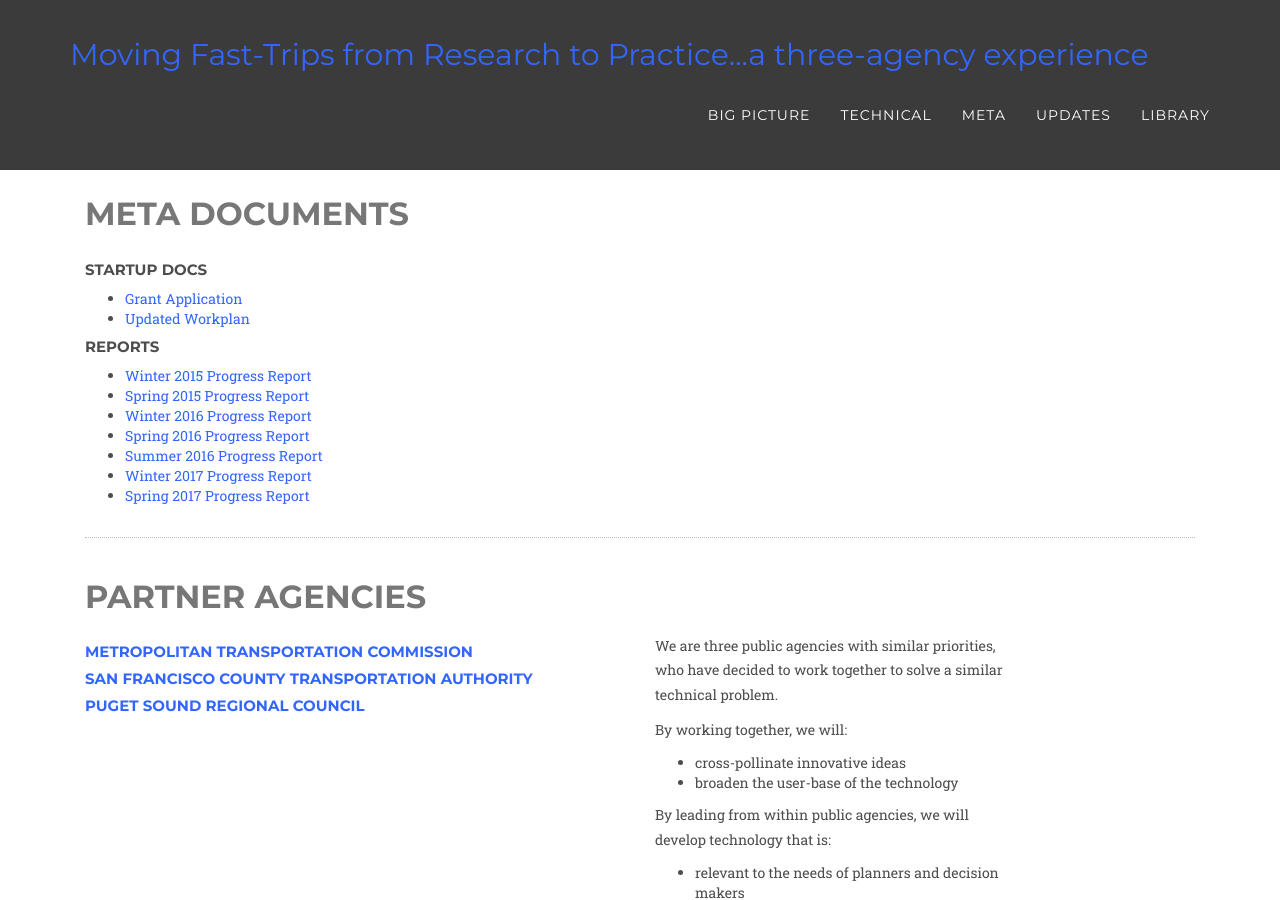
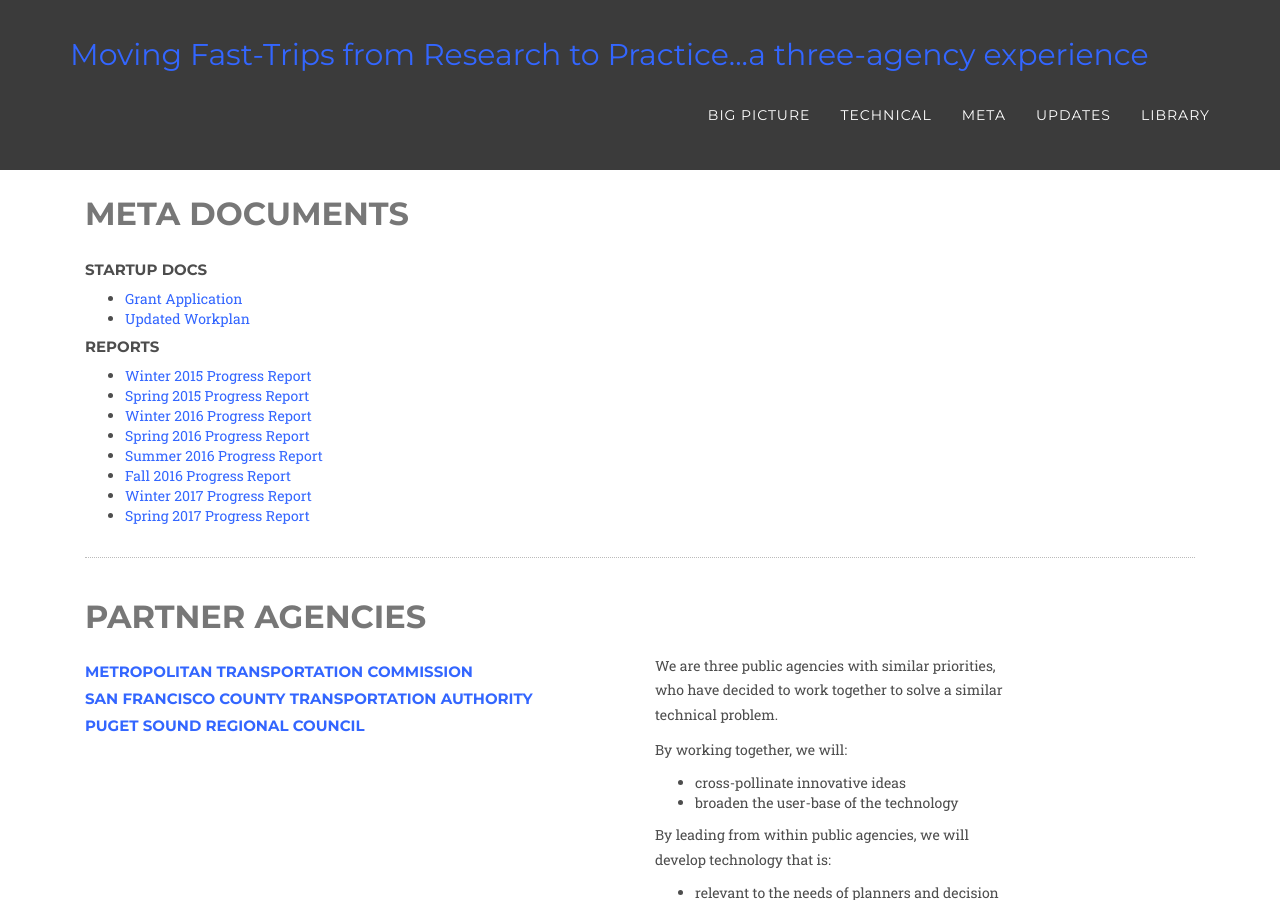
Before and after one commit to BayAreaMetro/fast-trips-project, a Jekyll site: the page built from meta/index.html, in a window 1280 px wide and 900 px high. Built offline with Jekyll 4.4.1, drawn with Linux system fonts in a browser that asks for light colours; some web fonts are replaced.

Commit message:
Add Fall 2016 Progress Report

```diff
--- a/meta/index.html
+++ b/meta/index.html
@@ -48,6 +48,11 @@ title: meta
                     		  <li>
                 				<a href="{{ site.baseurl }}/library/2016_07_MTC_SHRP2_Quarterly_Progress_Report.pdf">
                     			Summer 2016 Progress Report
+                    			</a>
+                    		  </li>
+                    		  <li>
+                				<a href="{{ site.baseurl }}/library/2016_10_MTC_SHRP2_Quarterly_Report.pdf">
+                    			Fall 2016 Progress Report
                     			</a>
                     		  </li>
                     		   <li>
```
Also changed, not shown: library/index.md (+2 -0 lines), 1 other file.
